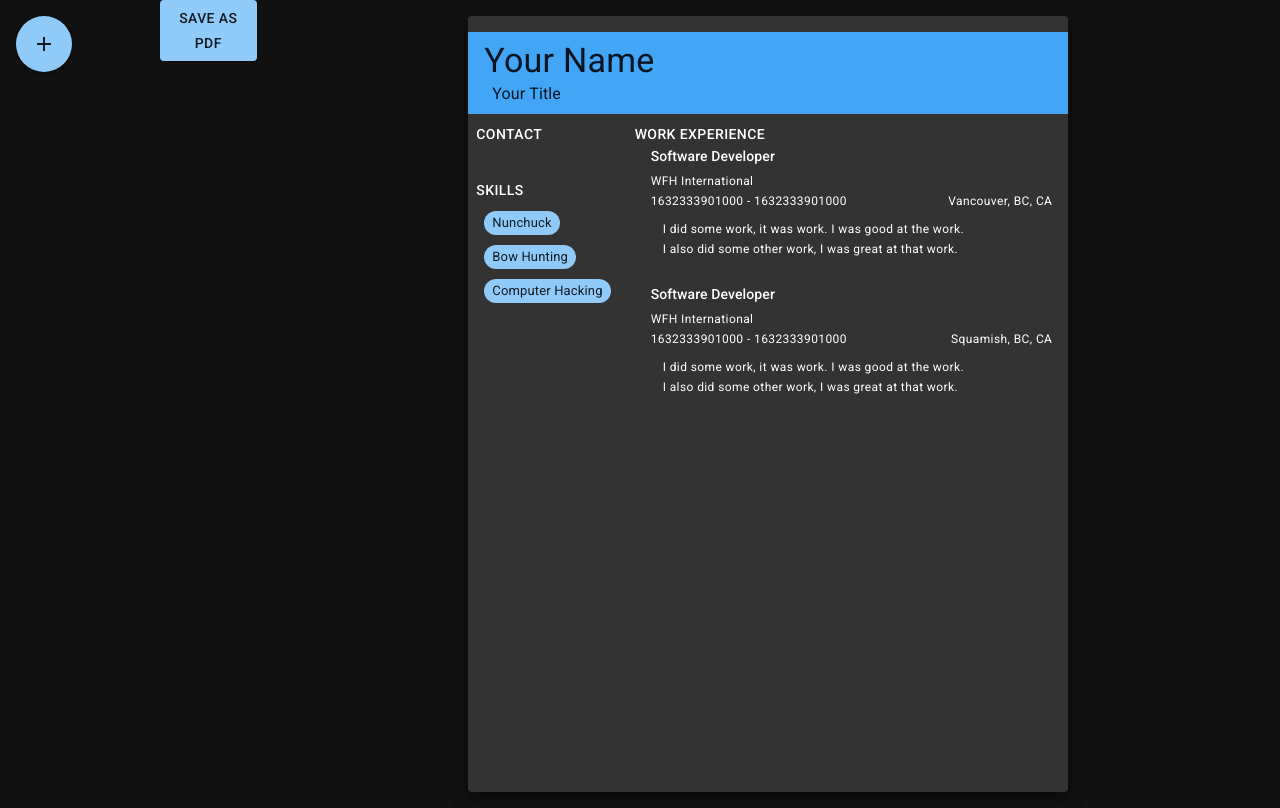
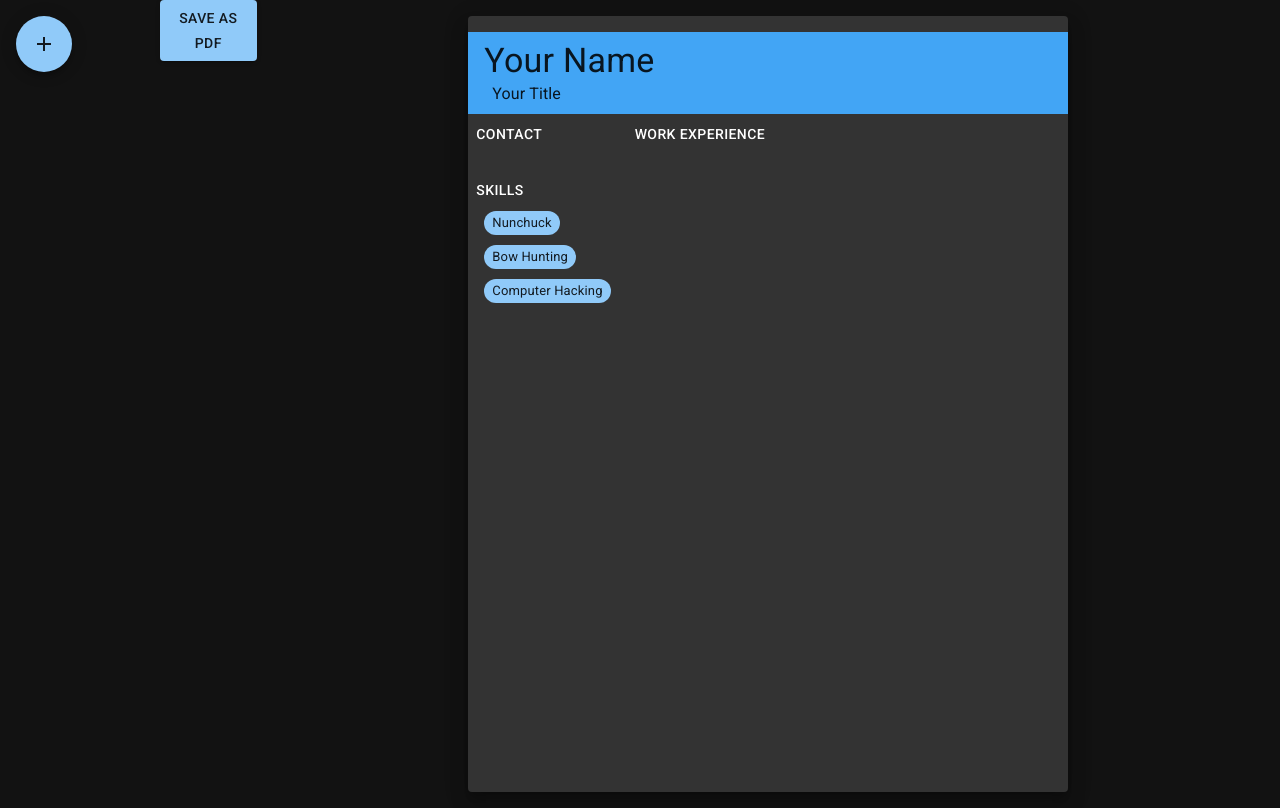
Before and after one commit to craigmclean39/cv-project-top, a React (Create React App) app: page / in a window 1280 px wide. Built offline with nearby package versions, Linux system fonts and the light colour scheme.

Commit message:
Allow user to add work experiece through form
Dates are now being formatted, and DatePickers are showing month/year.

```diff
--- a/src/App.js
+++ b/src/App.js
@@ -24,35 +24,7 @@ export default class App extends React.Component {
     contactInfo._phoneNumber = "";
     contactInfo._website = "";
 
-    const workExp1 = new WorkExp();
-    workExp1._jobTitle = "Software Developer";
-    workExp1._orgName = "WFH International";
-    workExp1._location = "Vancouver, BC, CA";
-    workExp1._startDate = Date.now();
-    workExp1._endDate = Date.now();
-    workExp1.addDescription(
-      "I did some work, it was work. I was good at the work."
-    );
-    workExp1.addDescription(
-      "I also did some other work, I was great at that work."
-    );
-
-    const workExp2 = new WorkExp();
-    workExp2._jobTitle = "Software Developer";
-    workExp2._orgName = "WFH International";
-    workExp2._location = "Squamish, BC, CA";
-    workExp2._startDate = Date.now();
-    workExp2._endDate = Date.now();
-    workExp2.addDescription(
-      "I did some work, it was work. I was good at the work."
-    );
-    workExp2.addDescription(
-      "I also did some other work, I was great at that work."
-    );
-
     myResume._contactInformation = contactInfo;
-    myResume._workHistory.push(workExp1);
-    myResume._workHistory.push(workExp2);
 
     const skills = new Skills();
     skills.addSkill("Nunchuck");
@@ -66,6 +38,7 @@ export default class App extends React.Component {
     };
 
     this.updateContactInfo = this.updateContactInfo.bind(this);
+    this.updateWorkInfo = this.updateWorkInfo.bind(this);
     this.saveResumeToPdf = this.saveResumeToPdf.bind(this);
   }
 
@@ -83,8 +56,20 @@ export default class App extends React.Component {
     });
   }
 
-  updateWorkInfo() {
-    console.log("Update Work Info");
+  updateWorkInfo(info) {
+    const work = new WorkExp();
+    work._jobTitle = info.title;
+    work._orgName = info.company;
+    work._location = info.location;
+    work._startDate = info.startDate;
+    work._endDate = info.endDate;
+
+    this.setState((prevState) => {
+      let resume = Object.assign({}, prevState.resume);
+
+      resume._workHistory = [...resume._workHistory, work];
+      return { resume };
+    });
   }
 
   saveResumeToPdf() {
--- a/src/components/EditWorkExpForm.js
+++ b/src/components/EditWorkExpForm.js
@@ -14,15 +14,9 @@ export default class EditWorkExpForm extends React.Component {
   constructor(props) {
     super(props);
 
-    //const { contactInformation } = this.props;
     this.saveFormInfo = this.saveFormInfo.bind(this);
 
     this.state = {
-      /* name: contactInformation._firstName + " " + contactInformation._lastName,
-      title: contactInformation._title,
-      email: contactInformation._email,
-      phone: contactInformation._phoneNumber,
-      website: contactInformation._website,*/
       mode: "add",
       currentDate: Date.now(),
       startDate: Date.now(),
@@ -105,15 +99,15 @@ export default class EditWorkExpForm extends React.Component {
             </div>
             <Stack sx={{ my: 2 }} direction="row" spacing={2}>
               <DesktopDatePicker
+                views={["year", "month"]}
                 label="Start Date"
-                inputFormat="MM/dd/yyyy"
                 value={this.state.startDate}
                 onChange={this.handleStartDateChange}
                 renderInput={(params) => <TextField {...params} />}
               />
               <DesktopDatePicker
+                views={["year", "month"]}
                 label="End Date"
-                inputFormat="MM/dd/yyyy"
                 value={this.state.endDate}
                 onChange={this.handleEndDateChange}
                 renderInput={(params) => <TextField {...params} />}
--- a/src/components/ResumeWorkExperience.js
+++ b/src/components/ResumeWorkExperience.js
@@ -35,7 +35,7 @@ const ResumeWorkExperience = (props) => {
           justifyContent: "space-between",
         }}
       >
-        <Typography variant="caption">{`${workExperience._startDate} - ${workExperience._endDate}`}</Typography>
+        <Typography variant="caption">{`${workExperience.startDate} - ${workExperience.endDate}`}</Typography>
         <Typography variant="caption">{workExperience._location}</Typography>
       </Box>
       <List dense>{descriptions}</List>
--- a/src/cv/WorkExp.js
+++ b/src/cv/WorkExp.js
@@ -1,4 +1,5 @@
 import uniqid from "uniqid";
+import { format } from "date-fns";
 
 export default class WorkExp {
   constructor() {
@@ -14,4 +15,12 @@ export default class WorkExp {
   addDescription(newDescription) {
     this._description.push({ description: newDescription, id: uniqid() });
   }
+
+  get startDate() {
+    return format(this._startDate, "yyyy/MM");
+  }
+
+  get endDate() {
+    return format(this._endDate, "yyyy/MM");
+  }
 }
```
